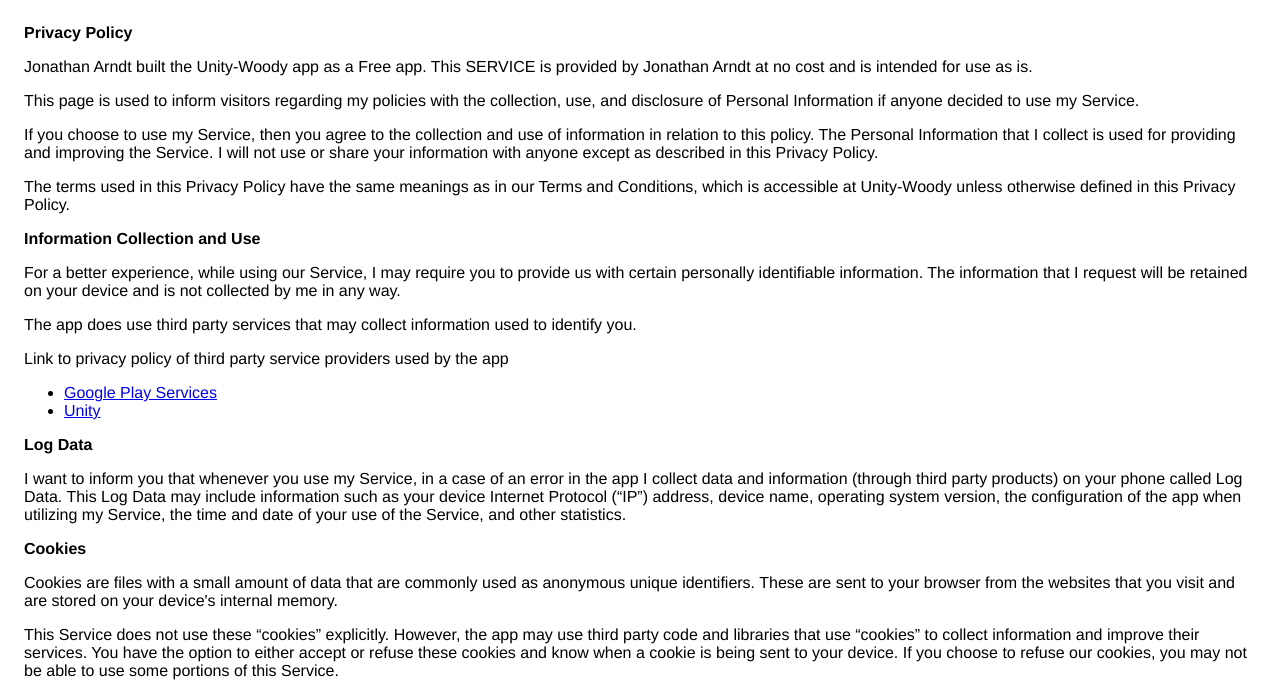
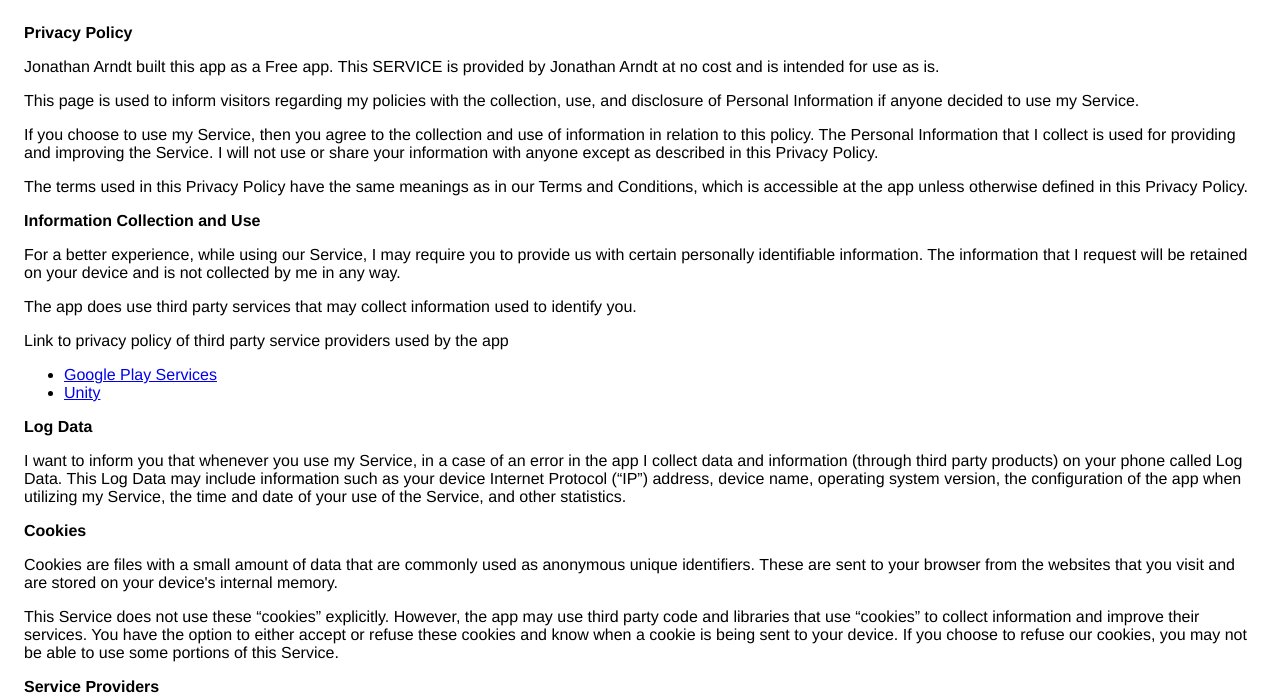
Before and after one commit to unsupo/unsupo.github.io, a plain HTML site: page index.html in a window 1280 px wide. Shown: the top 693 px of the page. Drawn offline with Linux system fonts and the light colour scheme.

Commit message:
Update index.html

```diff
--- a/index.html
+++ b/index.html
@@ -8,7 +8,7 @@
     </head>
     <body>
     <strong>Privacy Policy</strong> <p>
-                  Jonathan Arndt built the Unity-Woody app as
+                  Jonathan Arndt built this app as
                   a Free app. This SERVICE is provided by
                   Jonathan Arndt at no cost and is intended for use as
                   is.
@@ -25,7 +25,7 @@
                 </p> <p>
                   The terms used in this Privacy Policy have the same meanings
                   as in our Terms and Conditions, which is accessible at
-                  Unity-Woody unless otherwise defined in this Privacy Policy.
+                  the app unless otherwise defined in this Privacy Policy.
                 </p> <p><strong>Information Collection and Use</strong></p> <p>
                   For a better experience, while using our Service, I
                   may require you to provide us with certain personally
```
